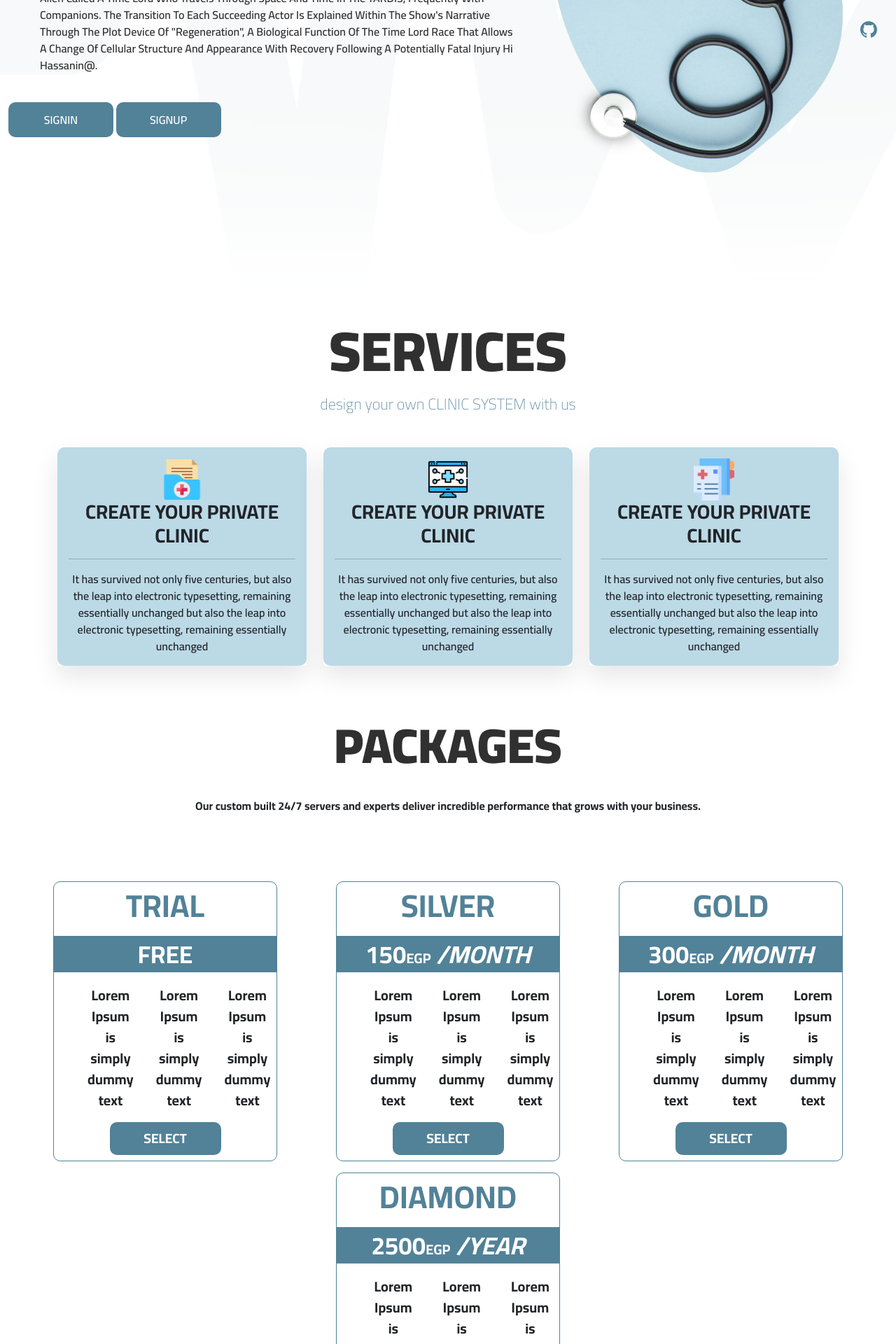
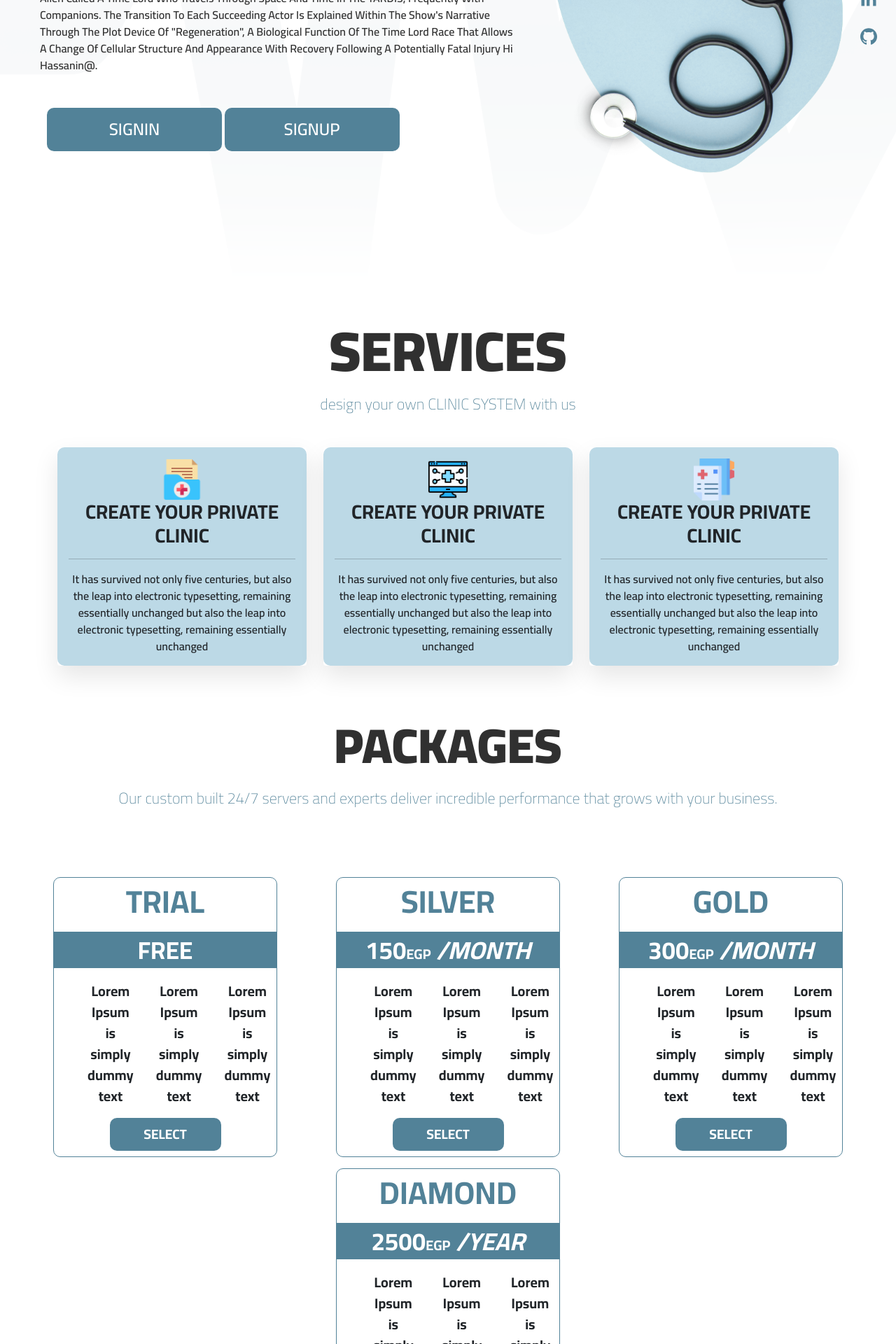
Before and after one commit to a-hassanein/Clinic-System, a React (Create React App) app: page / in a window 1280 px wide. Shown: the part 460-2380 px from the top of the page at 70% size. Built offline with nearby package versions, Linux system fonts and the light colour scheme.

Commit message:
Change small details

```diff
--- a/src/Components/Home.js
+++ b/src/Components/Home.js
@@ -29,7 +29,7 @@ const Home = () => {
               a potentially fatal injury Hi Hassanin@.</p>
             </div>
             <br />
-            <div>
+            <div className='buttonContent'>
               <Link to='/login' className="btn ml-lg-auto" id="signinID">
               SignIn
               </Link>
--- a/src/Pages/About.js
+++ b/src/Pages/About.js
@@ -13,7 +13,7 @@ function About() {
         <div className='container-fluid '>
             <div className='row'>
                  <div className='col-12 text-center'>
-                    <h1  className='title' style={{fontSize:"70px" ,color:"var(--dark_color)"}}>ABOUT US</h1>
+                    <h1  className='title' style={{fontSize:"70px" ,color:"var(--dark_color)" ,marginTop:"20px"}}>ABOUT US</h1>
                 </div>
             </div>
 
--- a/src/Pages/Packages.js
+++ b/src/Pages/Packages.js
@@ -45,7 +45,8 @@ function Packages() {
       <br /> <br />
       <h2 className="Packages__heading" style={{color:"#303030" ,fontWeight:"800" ,fontSize:"70px"}}>PACKAGES</h2>
       <br />
-      <p className="Packages__p">
+
+      <p className="Packages__p" style={{color:"#528298"  ,fontSize:"22px" ,marginTop:"-15px"}}>
         Our custom built 24/7 servers and experts deliver incredible performance
         that grows with your business.
       </p>
--- a/src/Style/Home.css
+++ b/src/Style/Home.css
@@ -33,6 +33,10 @@
     margin-left:50px;
 }
 
+.buttonContent{
+    margin-left: 55px;
+}
+
 #signinID{
     display: inline-block;
     margin: 1em 0 0;
@@ -45,7 +49,7 @@
     width: 250px;
     font-size: 1.5em;
     border-radius: 10px;
-    margin-left:50px;
+    margin-left:0px;
 }
 
 #signinID:hover{
@@ -65,7 +69,7 @@
     width: 250px;
     font-size: 1.5em;
     border-radius: 10px;
-    margin-left:10px;
+    margin-left:0px;
 }
 
 #signupID:hover{
@@ -82,7 +86,7 @@
     margin-right: auto;
     margin-left: auto;
     flex-direction: column;
-    margin-top: -150px;
+    margin-top: -50px;
 
 }
 
@@ -117,18 +121,6 @@
         margin-left:45px;
     }
 
-    #signinID{
-        width: 150px;
-        font-size: 1em;
-        margin-left:50px;
-    }
-
-    #signupID{
-        width: 150px;
-        font-size: 1em;
-        margin-left:10px;
-    }
-
     .social{
         margin-top: -50px;
     }
@@ -149,7 +141,22 @@
 
         margin-left:0px;
     }
+
+    #signinID{
+        width: 150px;
+        font-size: 1em;
+        margin-left:0px;
+    }
+
+    #signupID{
+        width: 150px;
+        font-size: 1em;
+        margin-left:10px;
+    }
     .social{
         display: none;
     }
+    .buttonContent{
+        margin-left: 0px;
+    }
 }
--- a/src/Style/Packages.css
+++ b/src/Style/Packages.css
@@ -1,6 +1,6 @@
 .Body__Packages{
     font-family: var(--font_family);
-    font-weight: bold;
+
 }
 .Packages__heading{
     text-align: center;
@@ -11,7 +11,7 @@
 }
 .Body__Packages{
     text-align: center;
-    font-weight: bold;
+
 }
 .card_packages{
     margin-top: 30px;
```
